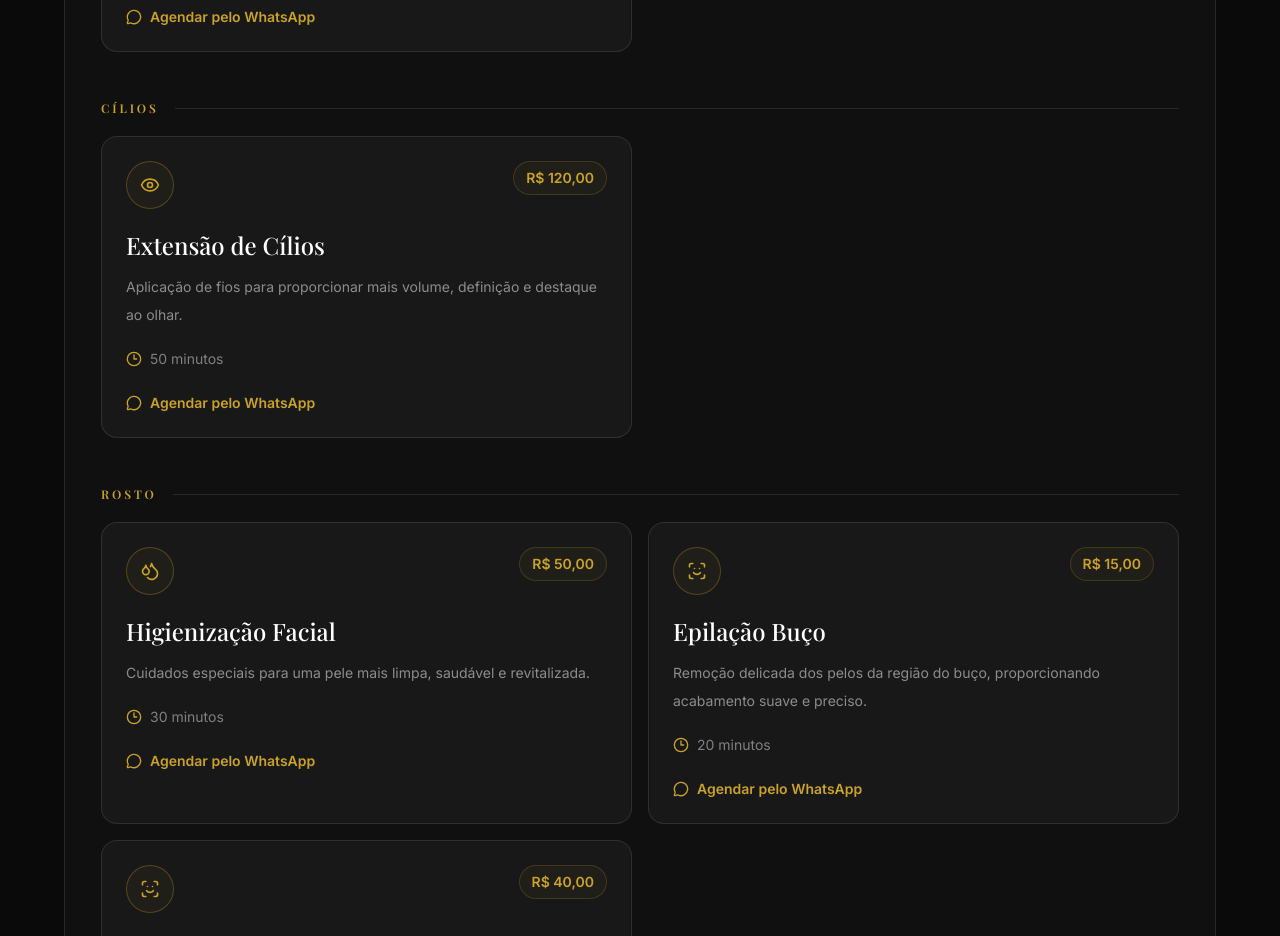
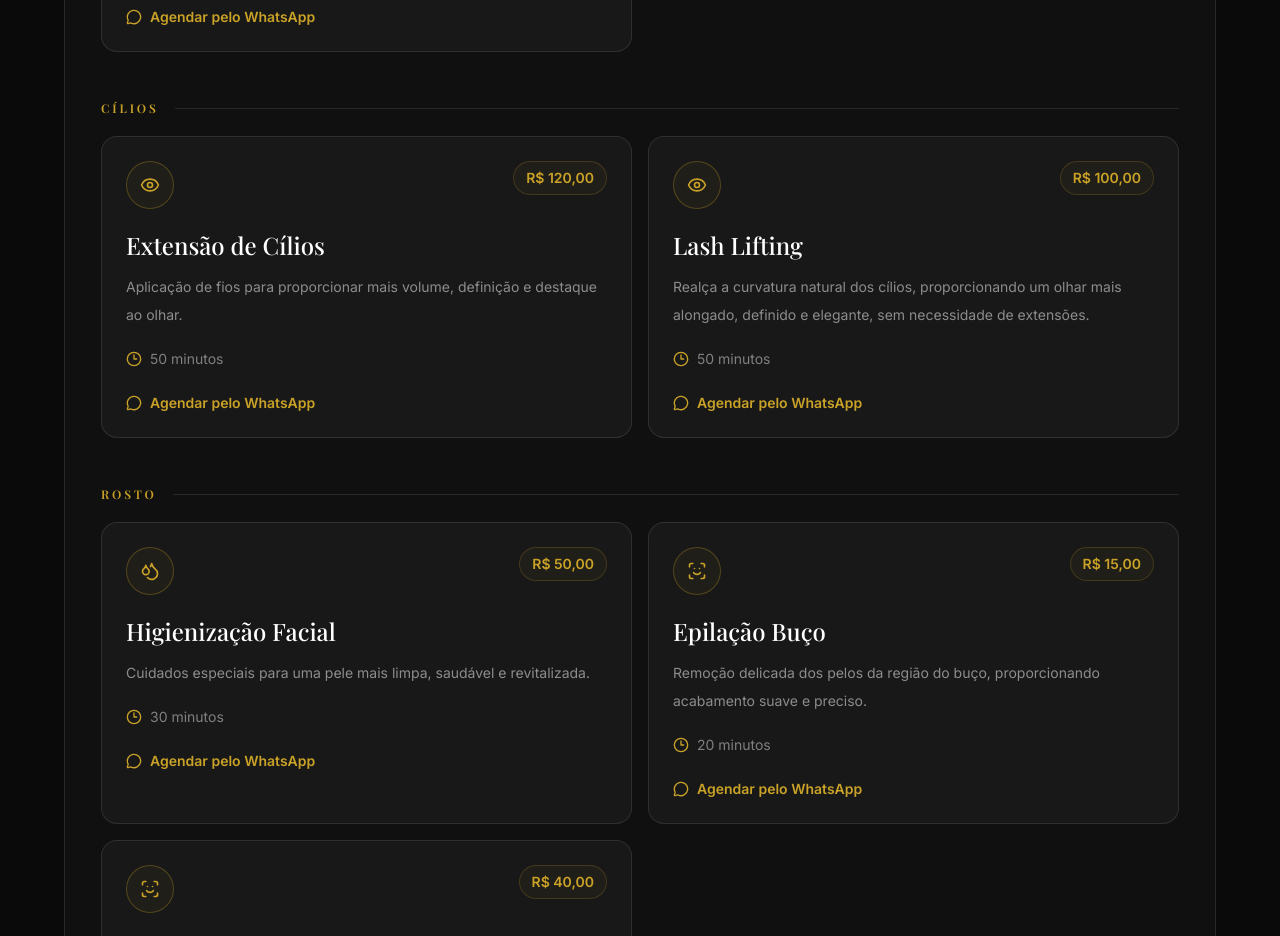
Before and after one commit to llopes0610/arrasousobrancelhas, a Next.js app: page /agendamento in a window 1280 px wide. Shown: the part 2180-3116 px from the top of the page. Built offline with nearby package versions, Linux system fonts and the light colour scheme; a web font is replaced by a local one.

Commit message:
Ajuste nos valores dos serviços

```diff
--- a/app/servicos/page.tsx
+++ b/app/servicos/page.tsx
@@ -88,6 +88,15 @@ const services: Service[] = [
     category: "Cílios",
     icon: Eye,
   },
+  {
+  title: "Lash Lifting",
+  description:
+    "Realça a curvatura natural dos cílios, proporcionando um olhar mais alongado, definido e elegante, sem necessidade de extensões.",
+  duration: "50 minutos",
+  price: "R$ 100,00",
+  category: "Cílios",
+  icon: Eye,
+},
 
   // ROSTO
   {
--- a/components/agendamento/CalBooking.tsx
+++ b/components/agendamento/CalBooking.tsx
@@ -96,6 +96,16 @@ const services: Service[] = [
     category: "Cílios",
     icon: Eye,
   },
+  {
+  id: "lash-lifting",
+  name: "Lash Lifting",
+  description:
+    "Realça a curvatura natural dos cílios, proporcionando um olhar mais alongado, definido e elegante, sem necessidade de extensões.",
+  duration: "50 minutos",
+  price: "R$ 100,00",
+  category: "Cílios",
+  icon: Eye,
+},
 
   // =========================================================
   // ROSTO
```
